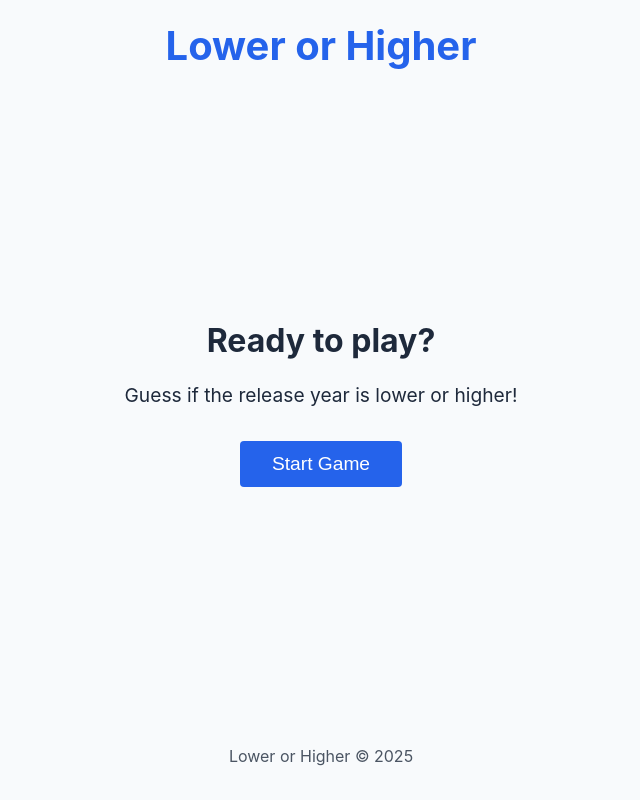
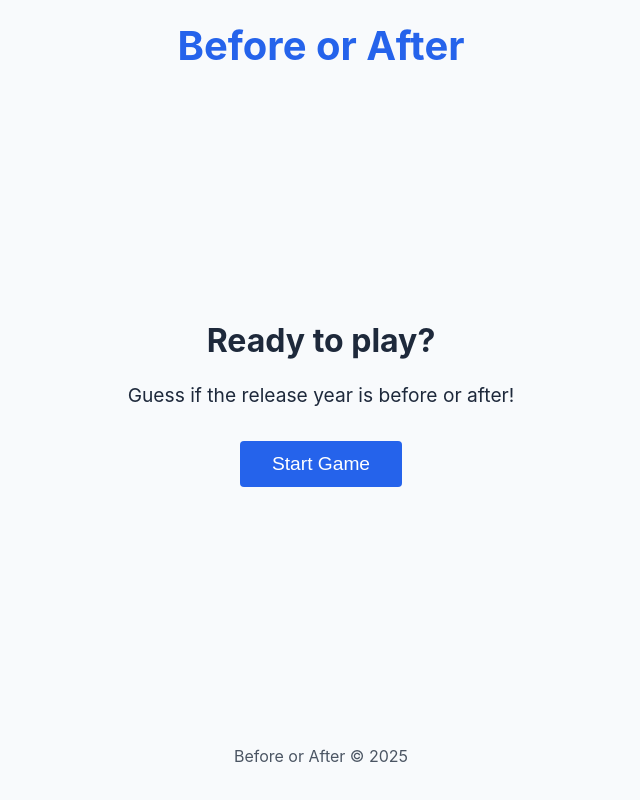
Before and after one commit to kevinrutledge/before-or-after, a React (Vite) app in the folder packages/react-frontend/: page / in a window 1280 px wide. Shown: the whole page, without its empty margins (319-959 px from the left). Built offline with nearby package versions, Linux system fonts and the light colour scheme.

Commit message:
refactor: update game title and prompts to "Before or After"

```diff
--- a/packages/react-frontend/index.html
+++ b/packages/react-frontend/index.html
@@ -3,7 +3,7 @@
   <head>
     <meta charset="UTF-8" />
     <meta name="viewport" content="width=device-width, initial-scale=1.0" />
-    <title>Lower or Higher</title>
+    <title>Before or After</title>
   </head>
   <body>
     <div id="root"></div>
--- a/packages/react-frontend/src/App.jsx
+++ b/packages/react-frontend/src/App.jsx
@@ -10,14 +10,14 @@ function App() {
   return (
     <div className="app-container">
       <header>
-        <h1>Lower or Higher</h1>
+        <h1>Before or After</h1>
       </header>
 
       <main>
         {!gameState.isPlaying ? (
           <div className="start-screen">
             <h2>Ready to play?</h2>
-            <p>Guess if the release year is lower or higher!</p>
+            <p>Guess if the release year is before or after!</p>
             <button
               onClick={() =>
                 setGameState({ ...gameState, isPlaying: true, currentRound: 1 })
@@ -41,7 +41,7 @@ function App() {
                   {/* Item image will go here */}
                   <div className="placeholder-image">Image Placeholder</div>
                 </div>
-                <p>Is the release year lower or higher than XXXX?</p>
+                <p>Is the release year before or after than XXXX?</p>
                 <div className="guess-buttons">
                   <button className="lower-button">Lower</button>
                   <button className="higher-button">Higher</button>
@@ -53,7 +53,7 @@ function App() {
       </main>
 
       <footer>
-        <p>Lower or Higher &copy; {new Date().getFullYear()}</p>
+        <p>Before or After &copy; {new Date().getFullYear()}</p>
       </footer>
     </div>
   );
```
Also changed, not shown: 1 other file (tests, documents, lock files or other folders).
